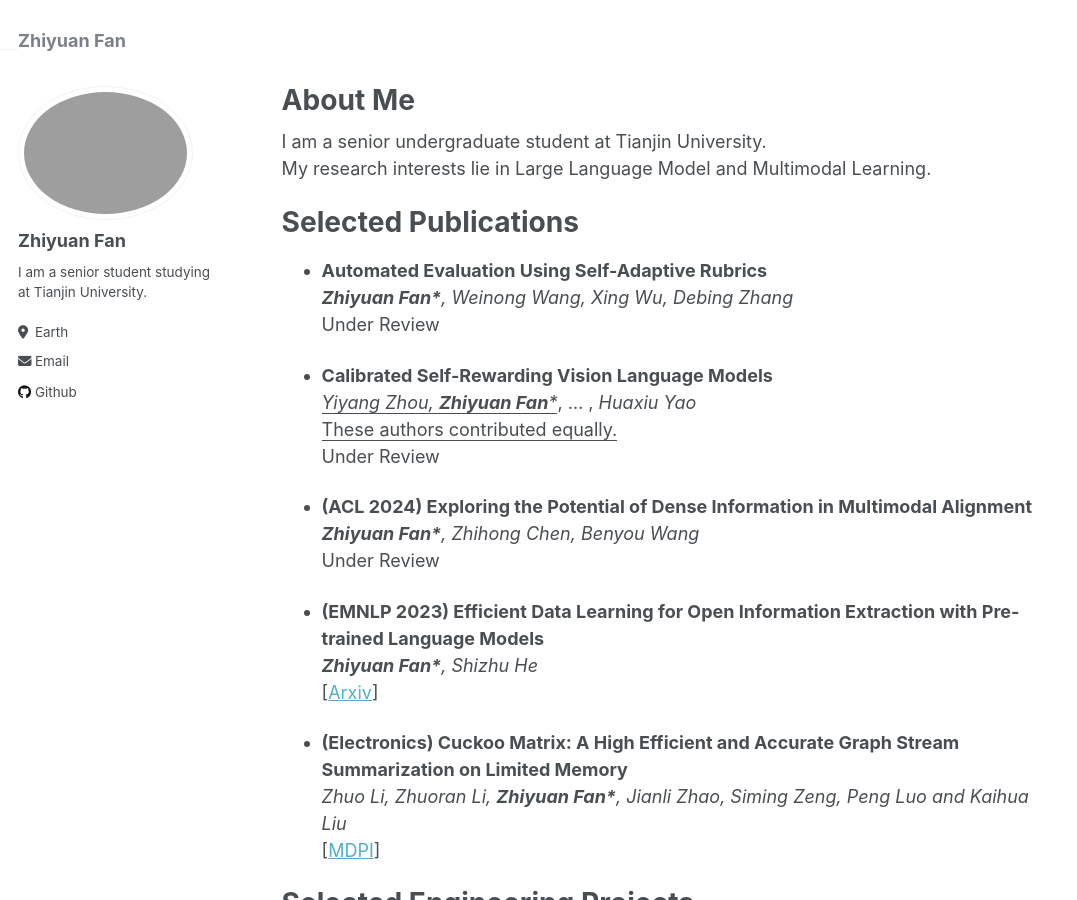
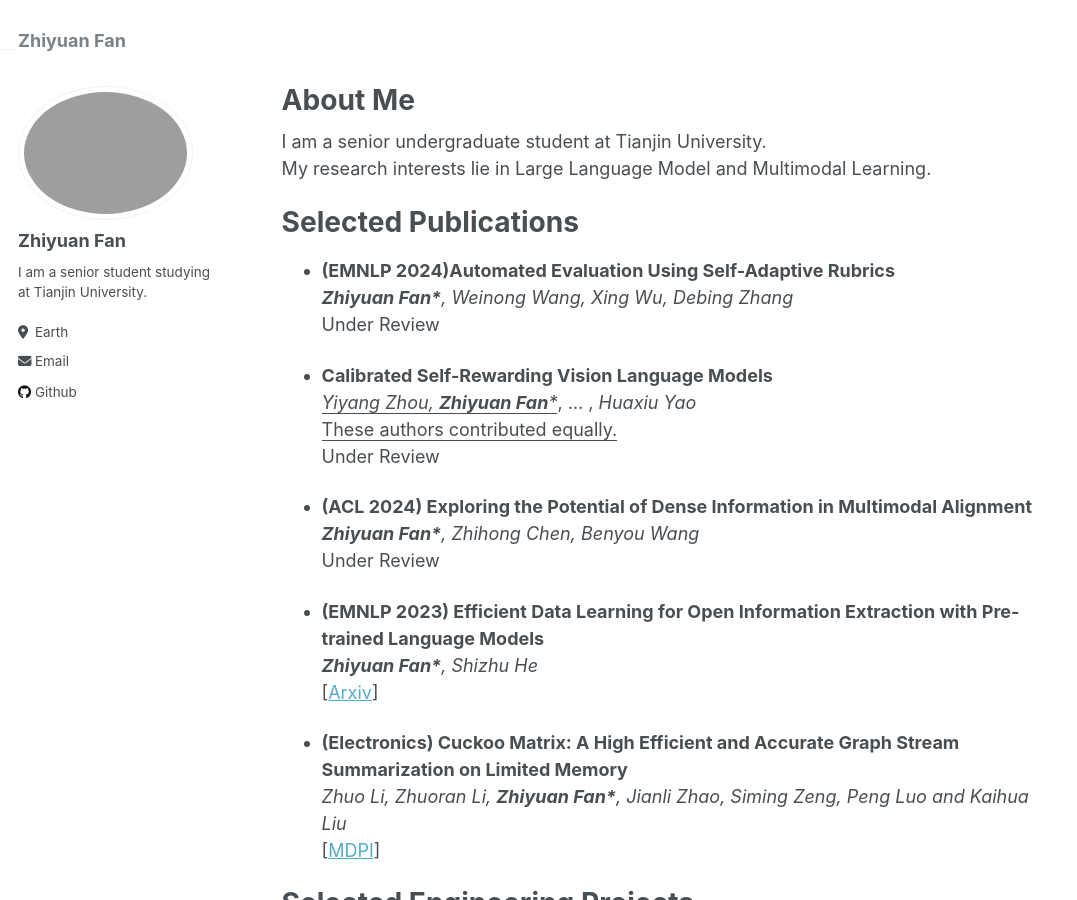
Before and after one commit to Zhiyuan-Fan/Zhiyuan-Fan.github.io, a Jekyll site: the page built from _pages/about.md, in a window 1280 px wide and 900 px high. Shown: the whole window, without its empty margins (0-1077 px from the left). Built offline with Jekyll 4.4.1, drawn with Linux system fonts in a browser that asks for light colours.

Commit message:
update profile

```diff
--- a/_pages/about.md
+++ b/_pages/about.md
@@ -15,7 +15,8 @@ My research interests lie in Large Language Model and Multimodal Learning.
 
 Selected Publications
 ======
-- **Automated Evaluation Using Self-Adaptive Rubrics**
+
+- **(EMNLP 2024)Automated Evaluation Using Self-Adaptive Rubrics**
   <br/>
   _**Zhiyuan Fan\***, Weinong Wang, Xing Wu, Debing Zhang_
   <br/>
```
